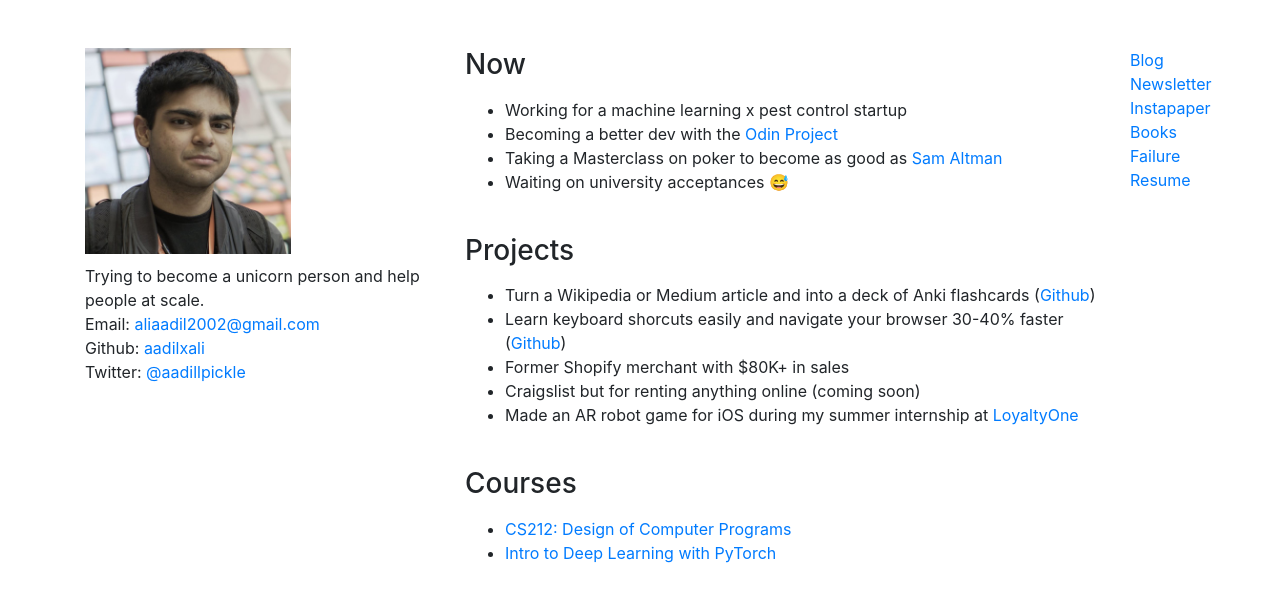
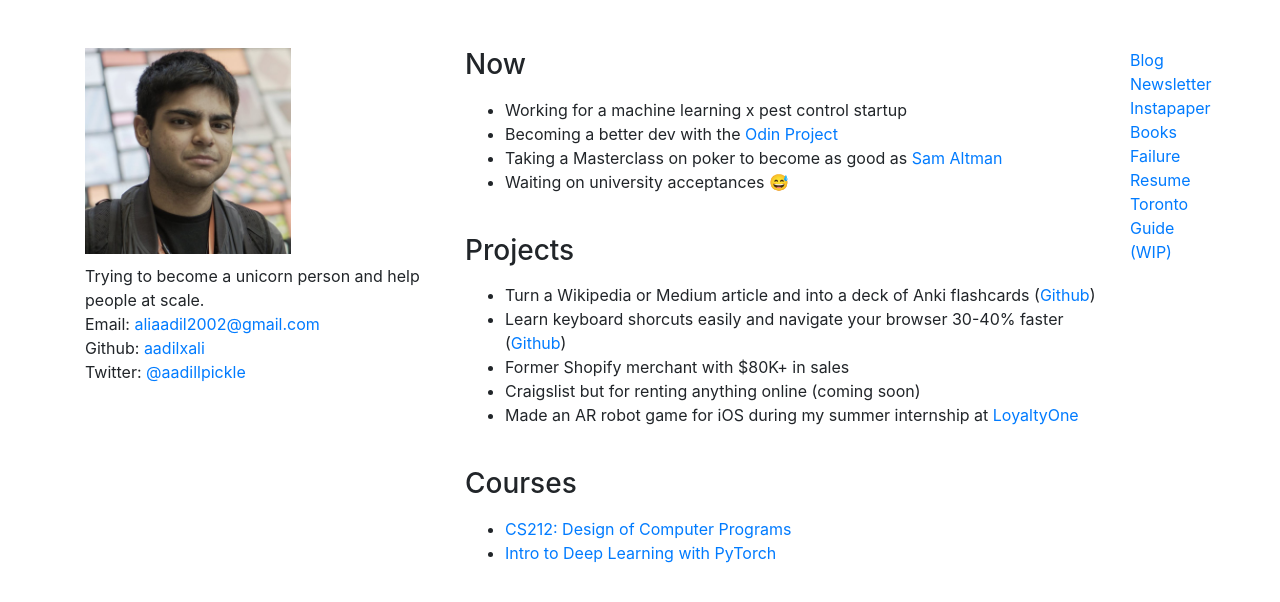
Before and after one commit to aadilxali/aadilxali.github.io, a plain HTML site: page index.html in a window 1280 px wide. Drawn offline with nearby package versions, Linux system fonts and the light colour scheme.

Commit message:
added toronto guide

```diff
--- a/index.html
+++ b/index.html
@@ -67,6 +67,7 @@
                         <a href = "https://www.notion.so/aadillpickle/14f3beadab624249a9b258d4a1f6f141?v=f4ac0458ca0748a49fe29cefbfbb8a2d">Books</a>
                         <a href = "https://www.notion.so/aadillpickle/Failure-Resume-e4cdc2d7ce204821af7bf9a683acaa33">Failure</a>
                         <a href = "https://drive.google.com/file/d/13kvhaKlaEFtkD75UPPx6ofpOXuDQ1HBk/view?usp=sharing">Resume</a>
+                        <a href = "https://www.notion.so/aadillpickle/Food-45f7d7ca2a324dc28a3bdd4332de9c1c">Toronto Guide (WIP)</a>
                     </p>
                 </div>
             </div>
```
